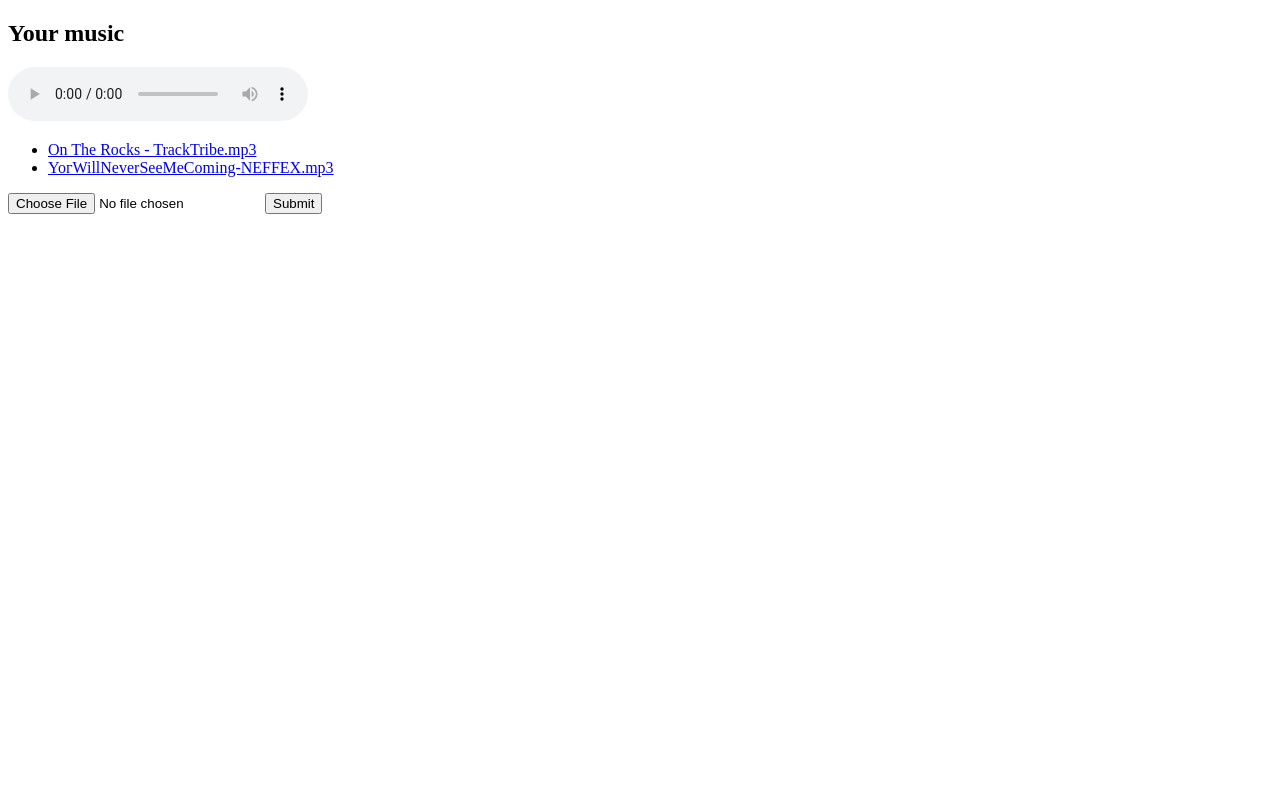
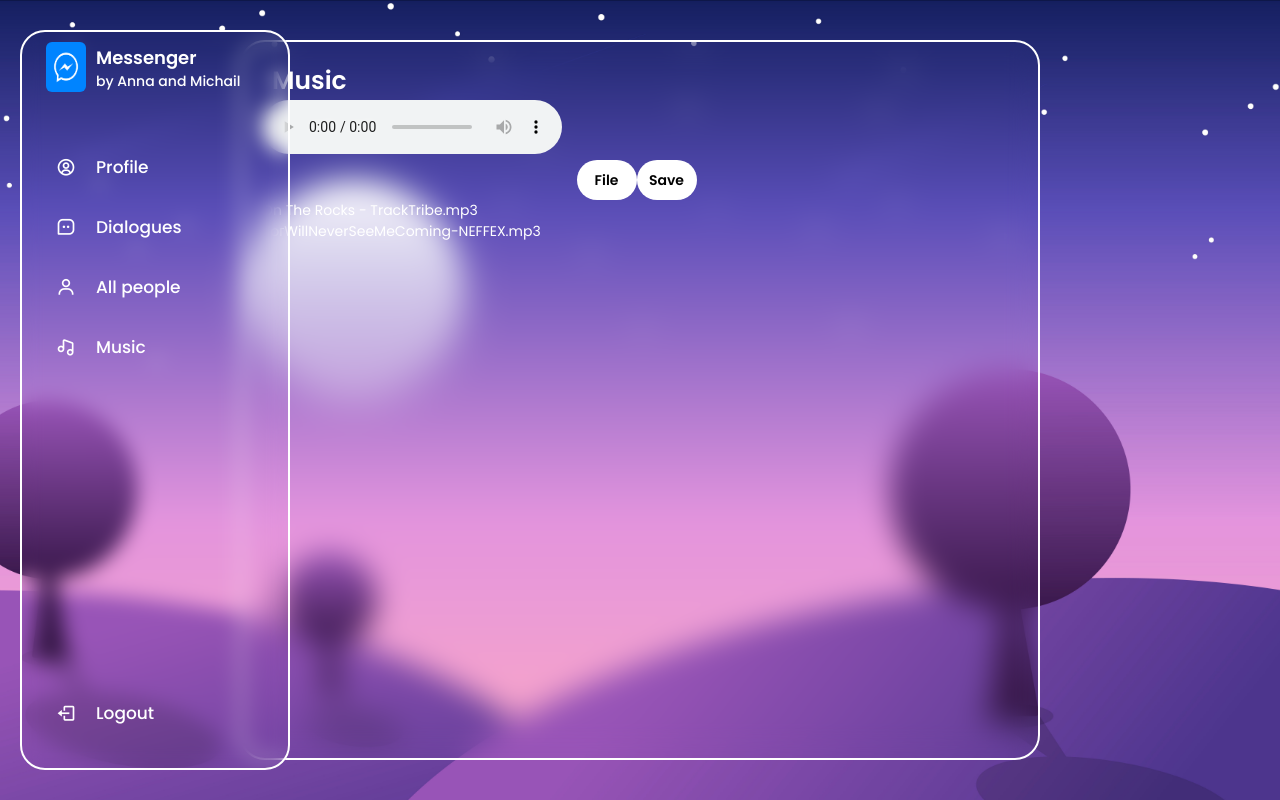
Before and after one commit to AmmiMal/web_messenger, a Flask app: page /music in a window 1280 px wide. Run offline with Flask 3, Linux system fonts and the light colour scheme; a user stored in the database is signed in; data comes from the database, SQL or seed files in the repository; both versions use the stored data as it was after the commit.

Commit message:
сделана форма для музыки

```diff
--- a/main.py
+++ b/main.py
@@ -174,7 +174,7 @@ def delete_dialogue(id):
         if not chat:
             chat = db_sess.query(Chat).filter(Chat.user1 == id, Chat.user2 == current_user.id).first()
         if chat:
-            messages = db_sess.query(Message).filter(Message.chat_id == chat.chat_id).first()
+            messages = db_sess.query(Message).filter(Message.chat_id).first()
             db_sess.delete(chat)
             db_sess.delete(messages)
             db_sess.commit()
@@ -255,7 +255,7 @@ def music():
             except sqlite3.Error as error:
                 # using flash function of flask to flash errors.
                 flash(f"{error}")
-                return render_template('home.html')
+                return redirect('/music')
         else:
             flash("only music are accepted")
     return redirect(url_for("music"))
--- a/static/css/dialogues.css
+++ b/static/css/dialogues.css
@@ -106,3 +106,30 @@ body {
   font-size: 1em;
   font-weight: 600;
 }
+
+.input-file {
+	position: relative;
+	display: flex;
+	align-items: center;
+    justify-content: center;
+    width: 60px;
+    height: 40px;
+    border-radius: 40px;
+    background: #fff;
+    border: none;
+    outline: none;
+    cursor: pointer;
+    font-size: 1em;
+    font-weight: 600;
+}
+
+.input-file input[type=file] {
+	position: absolute;
+	opacity: 0;
+	display: flex;
+}
+.input-file input{
+	position: absolute;
+	opacity: 0;
+	display: flex;
+}
--- a/templates/music.html
+++ b/templates/music.html
@@ -1,22 +1,39 @@
-<!DOCTYPE html>
-<html lang="en">
+{% extends "mainpage.html" %}
+
+{% block content %}
 <head>
     <meta charset="UTF-8">
-    <title>Title</title>
+    <title>Music</title>
+    <link rel="stylesheet" href="static/css/dialogues.css">
     <script type="text/javascript" src="https://ajax.googleapis.com/ajax/libs/jquery/3.5.1/jquery.min.js"></script>
 </head>
 <body>
-    <h2>Your music</h2>
+    <div class="container">
+        <div class="text">
+            <span class="logo">Music</span>
+        </div>
         <audio controls="controls" autoplay="autoplay"></audio>
+        <form enctype="multipart/form-data" method="post" action="{{url_for('music')}}" >
+            <div class="buttons">
+                <label class="input-file">
+                    <input type="file" name="file">
+                    <span>File</span>
+                </label>
+                <label class="input-file">
+                    <input type="submit"/>
+                    <span>Save</span>
+                </label>
+            </div>
+        </form>
         <ul>
             {% for song in songs %}
-            <li><a href="javascript:void(0);" onclick="playSong('{{song[0]}}')">{{song[0]}}</a></li>
+                <li><a href="javascript:void(0);" onclick="playSong('{{song[0]}}')" style="color: white;">{{song[0]}}</a></li>
             {% endfor %}
         </ul>
         {% with messages = get_flashed_messages() %}
         {% for message in messages %}
         <div class="alert alert-danger">
-        <strong>Error!<strong>{{message}}
+            <strong>Error!</strong><strong>{{message}}</strong>
         </div>
         {% endfor %}
         {% endwith %}
@@ -25,9 +42,6 @@
                 $('audio').attr('src', '/static/music/'+song);
             }
         </script>
-<form enctype="multipart/form-data" method="post" action="{{url_for('music')}}" >
-    <input type="file" name="file">
-    <input type="submit"/>
-</form>
+    </div>
 </body>
-</html>
+{% endblock %}
```
Also changed, not shown: db/database.db. Lines whose indentation alone changed are shown as unchanged.
